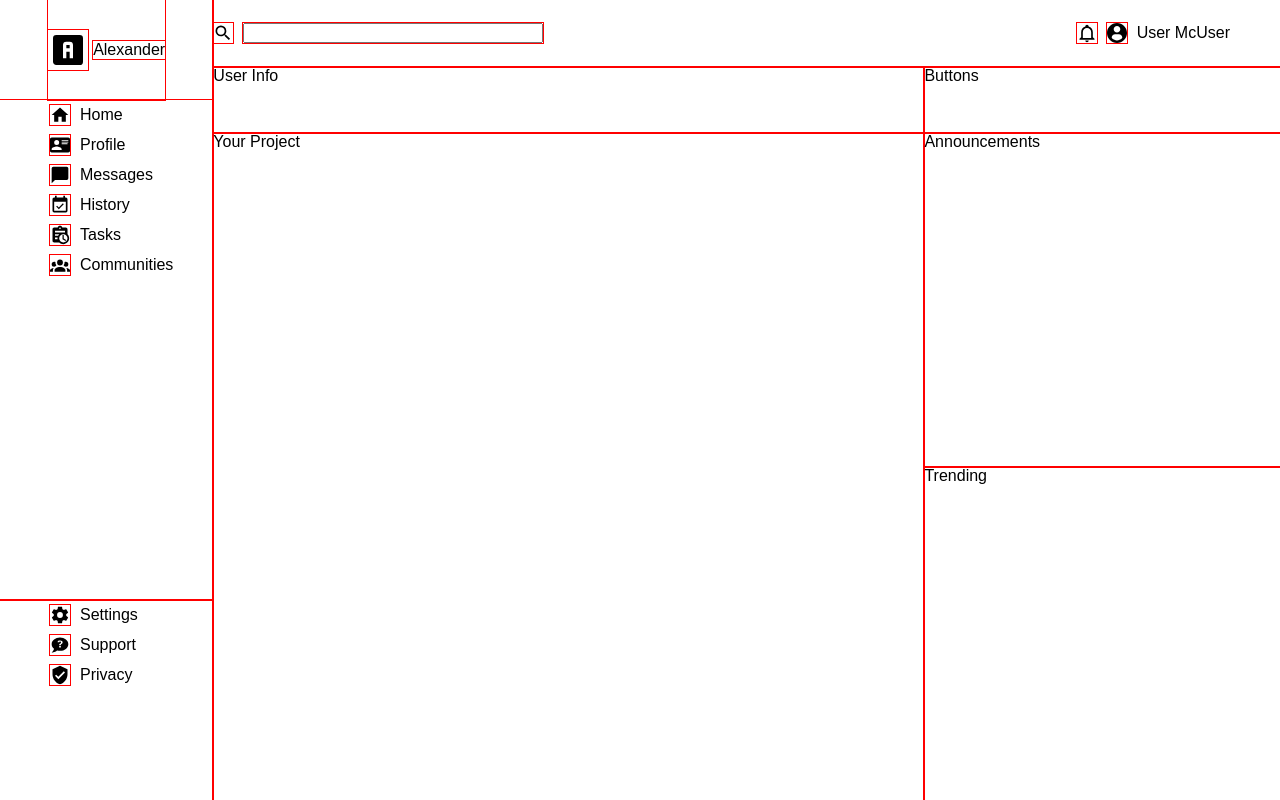
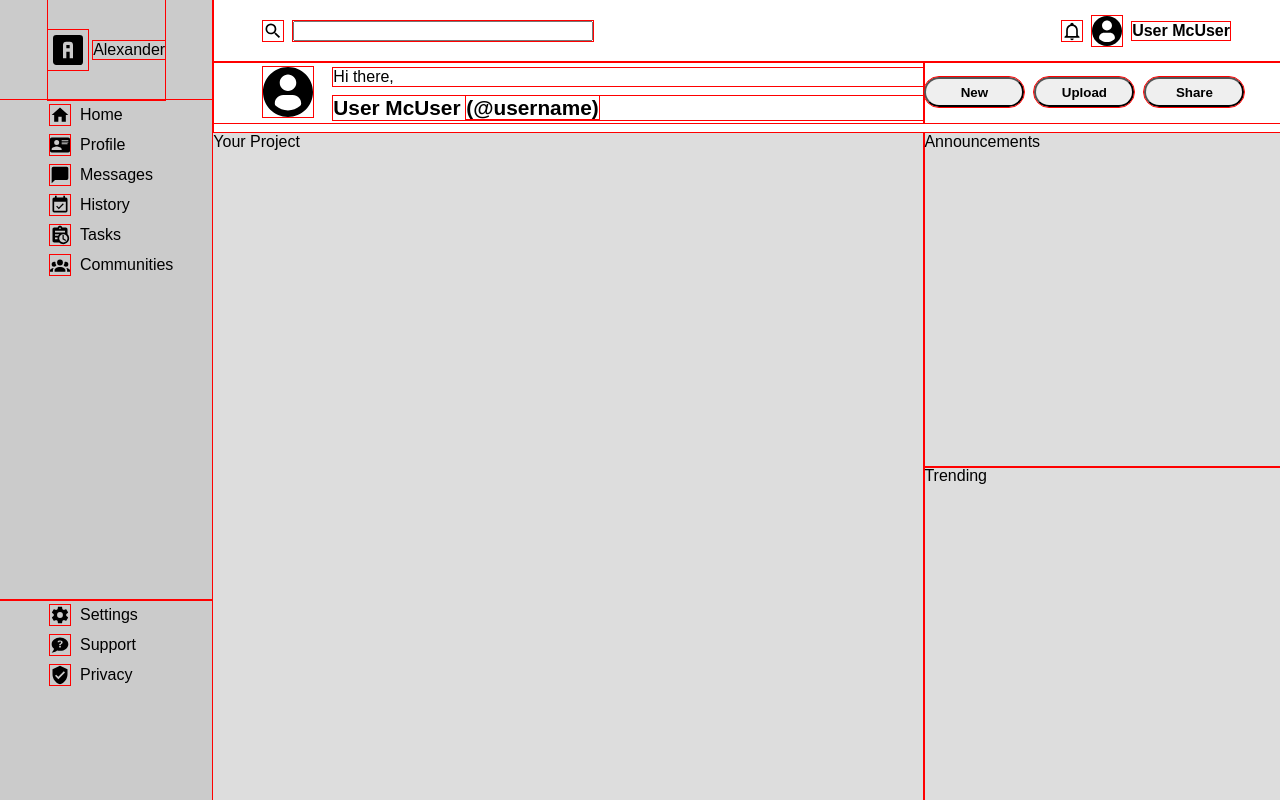
Before and after one commit to alexander-soriano/admin-dashboard, a plain HTML site: page index.html in a window 1280 px wide. Drawn offline with Linux system fonts and the light colour scheme.

Commit message:
layout header

```diff
--- a/index.html
+++ b/index.html
@@ -41,11 +41,19 @@
             <object data="resources/svg/magnify.svg" width="20px" height="20px"></object>
             <input type="search" name="search" id="search">
             <object data="resources/svg/bell-outline.svg" width="20px" height="20px"></object>
-            <object data="resources/svg/profile-user-svgrepo-com.svg" width="20px" height="20px"></object>
-            User McUser
+            <object data="resources/svg/profile-user-svgrepo-com.svg" width="30px" height="30px"></object>
+            <div style="font-weight: bold;">User McUser</div>
         </div>
-        <div class="user-info">User Info</div>
-        <div class="buttons">Buttons</div>
+        <div class="user-info">
+            <object data="resources/svg/profile-user-svgrepo-com.svg" width="50px" height="50px"></object>
+            <div>Hi there,</div>
+            <div style="font-weight: bold; font-size: 1.3em;">User McUser <span>(@username)</span></div>
+        </div>
+        <div class="buttons">
+            <input type="button" value="New">
+            <input type="button" value="Upload">
+            <input type="button" value="Share">
+        </div>
     </div>
 
     <div class="main-content">
--- a/style.css
+++ b/style.css
@@ -27,11 +27,12 @@ body {
 
 .sidebar {
     grid-row: 1 / 3;
+
 }
 
 /* Sidebar */
 .sidebar {
-
+    background-color: #cbcbcb;
 
     display: grid;
     grid-template-rows: 1fr 5fr 2fr;
@@ -61,6 +62,9 @@ body {
 
 /* Header */
 .header {
+
+    padding-bottom: 10px;
+
     display: grid;
     grid-template: 1fr 1fr / 2fr 1fr;
 }
@@ -72,7 +76,7 @@ body {
     grid-template-columns: auto 1fr auto auto auto;
     align-items: center;
     gap: 10px;
-    padding-right: 50px;
+    padding: 0px 50px;
 }
 
 input#search {
@@ -80,9 +84,37 @@ input#search {
     height: 20px;
 }
 
+.user-info {
+    padding-left: 50px;
+
+    display: grid;
+    align-items: center;
+    grid-template: 1fr 1fr / auto 1fr;
+}
+
+.user-info>object {
+    grid-row: 1/3;
+    margin-right: 20px;
+}
+
+.buttons {
+    display: flex;
+    align-items: center;
+    justify-content: flex-start;
+    gap: 10px;
+}
+
+.buttons>input {
+    height: 30px;
+    width: 100px;
+    border-radius: 15px;
+    font-weight: bold;
+}
 
 /* Main Content */
 .main-content {
+    background-color: #dddddd;
+
     display: grid;
     grid-template: 1fr 1fr / 2fr 1fr;
 }
```
